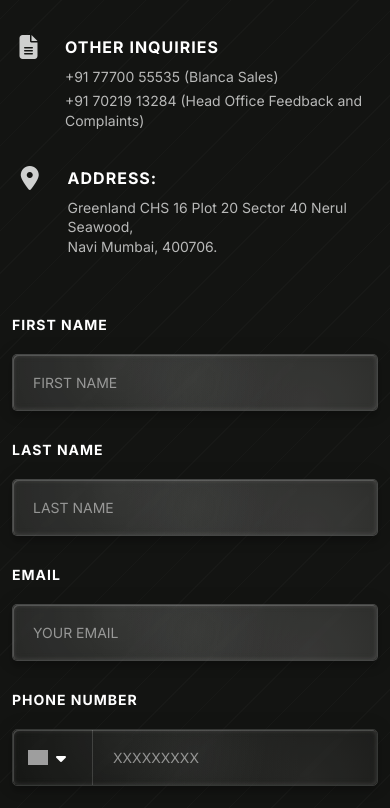
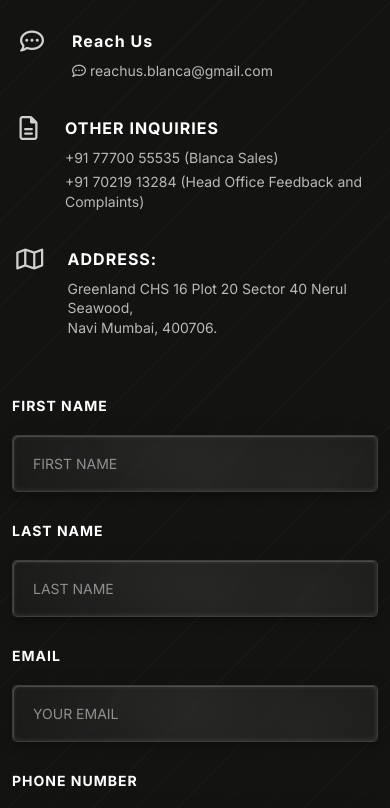
Before and after one commit to InventamTechSolution/Blanca-Realestate-react, a React (Vite) app: page /contact in a window 390 px wide. Shown: the part 913-1721 px from the top of the page. Built offline with nearby package versions, Linux system fonts and the light colour scheme; grey boxes are pictures that could not be loaded.

Commit message:
update css of the contet page

```diff
--- a/src/assets/styles/index.css
+++ b/src/assets/styles/index.css
@@ -32,8 +32,10 @@ html {
   --border-color: #D9DFE7;
   /* Liquid Glass Effect Variables */
   --lg-text: #FFFFFF;
-  --lg-bg-color: rgba(255, 255, 255, 0.1);
-  --lg-highlight: rgba(255, 255, 255, 0.3);
+  --lg-bg: rgba(255, 255, 255, 0.03);
+  /* Updated for higher transparency */
+  --lg-highlight: rgba(255, 255, 255, 0.15);
+  /* Updated to match the refined effect */
 }
 
 body {
@@ -180,20 +182,6 @@ mark {
   isolation: isolate;
 }
 
-/* .theme-btn {
-  padding: 16px 32px;
-  background: transparent;
-  color: var(--lg-text);
-  position: relative;
-  display: inline-flex;
-  font-weight: 600;
-  overflow: hidden;
-  cursor: pointer;
-  border-radius: 2rem;
-  box-shadow: 0 6px 6px rgba(0, 0, 0, 0.2), 0 0 20px rgba(0, 0, 0, 0.1);
-  transition: all 0.4s cubic-bezier(0.175, 0.885, 0.32, 2.2);
-  isolation: isolate;
-} */
 
 .theme-btn::before {
   content: "";
@@ -214,25 +202,6 @@ mark {
   z-index: 1;
 }
 
-/* .theme-btn::before {
-  content: '';
-  position: absolute;
-  inset: 0;
-  z-index: 0;
-  -webkit-backdrop-filter: blur(4px);
-  filter: url(#lg-dist);
-  border-radius: inherit;
-}
-
-.theme-btn::after {
-  content: '';
-  position: absolute;
-  inset: 0;
-  z-index: 1;
-  border-radius: inherit;
-  box-shadow: inset 1px 1px 0 var(--lg-highlight), inset 0 0 5px var(--lg-highlight);
-  pointer-events: none;
-} */
 
 .theme-btn>* {
   position: relative;
@@ -339,7 +308,7 @@ textarea,
   width: 100%;
   height: auto;
   padding: 16px 32px;
-  background-color: var(--black-100);
+  /* background-color: var(--black-100); */
   border: 1px solid var(--black-90);
 }
 
@@ -350,7 +319,7 @@ button:focus,
   outline: none;
   -webkit-box-shadow: none;
   box-shadow: none;
-  border-color: var(--black-90);
+  border-color: transparent;
 }
 
 input[type=search]::-ms-clear {
--- a/src/components/about/JourneySection/JourneySection.css
+++ b/src/components/about/JourneySection/JourneySection.css
@@ -123,8 +123,8 @@
 }
 
 /* Project Info Content */
-.project-card {
-    /* position: absolute;
+.journeyproject-card {
+    position: absolute;
     width: 420px;
     white-space: normal;
     background: rgba(17, 17, 17, 0.8);
@@ -133,17 +133,17 @@
     padding: 20px;
     border-radius: 12px;
     transition: all 0.4s cubic-bezier(0.165, 0.84, 0.44, 1);
-    box-shadow: 0 10px 30px rgba(0, 0, 0, 0.5); */
+    box-shadow: 0 10px 30px rgba(0, 0, 0, 0.5);
 }
 
-.journey-item:hover .project-card {
+.journey-item:hover .journeyproject-card {
     border-color: rgba(30, 75, 181, 0.5);
     transform: translateY(-5px);
     background: rgba(22, 22, 22, 0.95);
 }
 
 /* Connectors (Dashed Lines) */
-.project-card::before {
+.journeyproject-card::before {
     content: '';
     position: absolute;
     width: 2px;
@@ -152,28 +152,28 @@
     transition: all 0.3s ease;
 }
 
-.journey-item:hover .project-card::before {
+.journey-item:hover .journeyproject-card::before {
     border-left-color: #1e4bb5;
     height: 70px;
     z-index: 0;
 }
 
 /* Above the line */
-.project-card.above {
+.journeyproject-card.above {
     bottom: 50px;
 }
 
-.project-card.above::before {
+.journeyproject-card.above::before {
     bottom: -70px;
     left: 200px;
 }
 
 /* Below the line */
-.project-card.below {
+.journeyproject-card.below {
     top: 50px;
 }
 
-.project-card.below::before {
+.journeyproject-card.below::before {
     top: -70px;
     left: 200px;
 }
@@ -302,7 +302,7 @@
         padding: 50px 0;
     }
 
-    .project-card {
+    .journeyproject-card {
         width: 260px;
     }
 
--- a/src/components/about/JourneySection/index.jsx
+++ b/src/components/about/JourneySection/index.jsx
@@ -39,7 +39,7 @@ const JourneySection = () => {
             )}
 
             {item.projects.map((project, pIndex) => (
-                <div key={pIndex} className={`project-card ${project.position}`}>
+                <div key={pIndex} className={`journeyproject-card ${project.position}`}>
                     {project.image && (
                         <img
                             src={project.image}
--- a/src/components/common/Checkbox/Checkbox.css
+++ b/src/components/common/Checkbox/Checkbox.css
@@ -1,5 +1,5 @@
 .checkbox-group {
-    margin-top: 24px;
+    /* margin-top: 24px; */
     margin-bottom: 20px;
     display: flex;
     gap: 30px;
--- a/src/components/common/InputField/Input.css
+++ b/src/components/common/InputField/Input.css
@@ -1,13 +1,8 @@
-:root {
-    --lg-text: #fff;
-    --lg-highlight: rgba(255, 255, 255, 0.15);
-    --lg-bg: rgba(255, 255, 255, 0.05);
-}
-
 .glass-input-wrapper {
     position: relative;
     border-radius: 5px;
-    background: rgba(255, 255, 255, 0.08);
+    background: rgba(255, 255, 255, 0.03);
+    /* Lowered for more transparency */
     color: var(--lg-text);
     border: 1px solid var(--lg-highlight);
     box-shadow: 0 6px 6px rgba(0, 0, 0, 0.2), 0 0 20px rgba(0, 0, 0, 0.1);
@@ -18,14 +13,18 @@
     isolation: isolate;
 }
 
+.glass-input-wrapper.overflow-visible {
+    overflow: visible !important;
+}
+
 .glass-input-wrapper::before {
     content: "";
     position: absolute;
-    inset: -10px;
+    inset: 0px;
     background: radial-gradient(circle at 30% 20%, rgb(255 255 255 / 8%), rgba(255, 255, 255, 0) 55%),
         radial-gradient(circle at 80% 80%, rgb(243 237 237 / 10%), rgba(0, 0, 0, 0) 60%),
         radial-gradient(circle, rgb(229 237 232 / 5%), rgb(249 244 244 / 0%) 55%);
-    opacity: 0.9;
+    opacity: 0.5;
     pointer-events: none;
 }
 
@@ -69,6 +68,19 @@
 
 .form-control-new:focus {
     outline: none;
+    background-color: transparent !important;
+    box-shadow: none !important;
+}
+
+/* Custom styles for browser autofill */
+.form-control-new:-webkit-autofill,
+.form-control-new:-webkit-autofill:hover,
+.form-control-new:-webkit-autofill:focus,
+.form-control-new:-webkit-autofill:active {
+    -webkit-background-clip: text;
+    -webkit-text-fill-color: var(--lg-text) !important;
+    transition: background-color 5000s ease-in-out 0s;
+    box-shadow: inset 0 0 20px 20px transparent !important;
 }
 
 select.form-control-new {
--- a/src/components/common/PhoneInput/PhoneInput.jsx
+++ b/src/components/common/PhoneInput/PhoneInput.jsx
@@ -51,7 +51,7 @@ const PhoneInput = ({
         <Field label={label} className={className}>
             <div
                 ref={wrapperRef}
-                className={`phone-input-wrapper glass-input-wrapper ${showDropdown ? "z-index-high" : ""}`}
+                className={`phone-input-wrapper glass-input-wrapper ${showDropdown ? "z-index-high overflow-visible" : ""}`}
             >
                 <div className="country-code" onClick={() => setShowDropdown(!showDropdown)}>
                     <img
@@ -59,7 +59,7 @@ const PhoneInput = ({
                         alt={`${selectedCountry.name} Flag`}
                         className="selected-flag"
                     />
-                    <i className="fas fa-caret-down"></i>
+                    <i className="fa-solid fa-angle-down"></i>
 
                     <ul className={`country-dropdown ${showDropdown ? "show" : ""}`}>
                         {countries.map((country) => (
--- a/src/components/home/WhyChooseUs/index.jsx
+++ b/src/components/home/WhyChooseUs/index.jsx
@@ -145,10 +145,10 @@ const WhyChooseUs = () => {
 
                                     <div className="skewed-slide-buttons">
                                         <button className="prev-slide" onClick={() => goToSlide(currentIndex - 1)}>
-                                            <i className="fa fa-long-arrow-left"></i>
+                                            <i className="fa-solid fa-arrow-left-long"></i>
                                         </button>
                                         <button className="next-slide" onClick={() => goToSlide(currentIndex + 1)}>
-                                            <i className="fa fa-long-arrow-right"></i>
+                                            <i className="fa-solid fa-arrow-right-long"></i>
                                         </button>
                                     </div>
                                 </div>
--- a/src/pages/Contect/Contact.jsx
+++ b/src/pages/Contect/Contact.jsx
@@ -15,9 +15,42 @@ import Checkbox from "../../components/common/Checkbox/Checkbox";
 import './contect.css';
 
 const Contact = () => {
+    const [formData, setFormData] = React.useState({
+        firstName: "",
+        lastName: "",
+        email: "",
+        phone: "",
+        country: "",
+        contactMode: "",
+        newsOffers: false,
+        privacyPolicy: false
+    });
+
     useEffect(() => {
         window.scrollTo(0, 0);
     }, []);
+
+    const handleInputChange = (e) => {
+        const { name, value, type, checked } = e.target;
+        setFormData(prev => ({
+            ...prev,
+            [name]: type === 'checkbox' ? checked : value
+        }));
+    };
+
+    const handlePhoneChange = (e) => {
+        setFormData(prev => ({
+            ...prev,
+            phone: e.target.value
+        }));
+    };
+
+    const handleDropdownChange = (name, value) => {
+        setFormData(prev => ({
+            ...prev,
+            [name]: value
+        }));
+    };
 
     return (
         <div className="contact-page">
@@ -42,22 +75,20 @@ const Contact = () => {
                                     </div>
 
                                     <p className="text-white-50 contact-desc">
-                                        Thank you for exploring our website! We’re always happy to connect with you.
-                                        Whether you have a question, need assistance, or would like to share
-                                        your feedback, our team is ready to help.
+                                        Thank you for exploring our website! We’re always happy to connect with you. Whether you have a question, need assistance, or would like to share your feedback, our team is ready to help. Reach out to us through the contact details below or simply complete the contact form. We aim to respond to every inquiry as quickly as possible.
                                     </p>
 
                                     <div className="contact-items">
 
                                         <div className="contact-item-new">
                                             <div className="contact-icon">
-                                                <i className="fas fa-comment-dollar"></i>
+                                                <i className="fa-regular fa-comment-dots"></i>
                                             </div>
                                             <div className="contact-text">
                                                 <h5>Reach Us</h5>
                                                 <p>
                                                     <a href="mailto:reachus.blanca@gmail.com">
-                                                        reachus.blanca@gmail.com
+                                                        <i className="fa-regular fa-comment-dots"></i> reachus.blanca@gmail.com
                                                     </a>
                                                 </p>
                                             </div>
@@ -65,7 +96,7 @@ const Contact = () => {
 
                                         <div className="contact-item-new">
                                             <div className="contact-icon">
-                                                <i className="fas fa-file-alt"></i>
+                                                <i className="fa-regular fa-file-lines"></i>
                                             </div>
                                             <div className="contact-text">
                                                 <h5>OTHER INQUIRIES</h5>
@@ -76,7 +107,7 @@ const Contact = () => {
 
                                         <div className="contact-item-new border-0 pb-0 mb-0">
                                             <div className="contact-icon">
-                                                <i className="fas fa-map-marker-alt"></i>
+                                                <i className="fa-regular fa-map"></i>
                                             </div>
                                             <div className="contact-text">
                                                 <h5>ADDRESS:</h5>
@@ -100,6 +131,9 @@ const Contact = () => {
                                                 <InputField
                                                     label="FIRST NAME"
                                                     placeholder="FIRST NAME"
+                                                    name="firstName"
+                                                    value={formData.firstName}
+                                                    onChange={handleInputChange}
                                                     required
                                                 />
                                             </Col>
@@ -107,6 +141,9 @@ const Contact = () => {
                                                 <InputField
                                                     label="LAST NAME"
                                                     placeholder="LAST NAME"
+                                                    name="lastName"
+                                                    value={formData.lastName}
+                                                    onChange={handleInputChange}
                                                     required
                                                 />
                                             </Col>
@@ -115,12 +152,18 @@ const Contact = () => {
                                                     type="email"
                                                     label="EMAIL"
                                                     placeholder="YOUR EMAIL"
+                                                    name="email"
+                                                    value={formData.email}
+                                                    onChange={handleInputChange}
                                                     required
                                                 />
                                             </Col>
                                             <Col md={6}>
                                                 <PhoneInput
                                                     label="PHONE NUMBER"
+                                                    name="phone"
+                                                    value={formData.phone}
+                                                    onChange={handlePhoneChange}
                                                     required
                                                 />
                                             </Col>
@@ -128,27 +171,38 @@ const Contact = () => {
                                                 <Dropdown
                                                     label="COUNTRY"
                                                     placeholder="-- select one --"
+                                                    name="country"
                                                     options={["India", "UAE", "USA", "UK"]}
+                                                    value={formData.country}
+                                                    onChange={(val) => handleDropdownChange("country", val)}
                                                 />
                                             </Col>
                                             <Col md={6}>
                                                 <RadioGroup
                                                     label="PREFERRED MODE OF CONTACT"
-                                                    name="contact-mode"
+                                                    name="contactMode"
                                                     options={[
                                                         { label: "PHONE", value: "phone" },
                                                         { label: "EMAIL", value: "email" }
                                                     ]}
+                                                    selectedValue={formData.contactMode}
+                                                    onChange={handleInputChange}
                                                 />
                                             </Col>
                                             <Col md={6}>
                                                 <Checkbox
                                                     label="I'd like to hear about news and offers."
+                                                    name="newsOffers"
+                                                    checked={formData.newsOffers}
+                                                    onChange={handleInputChange}
                                                 />
                                             </Col>
                                             <Col md={6}>
                                                 <Checkbox
                                                     label={<>I've read and agree to the <a href="/privacy-policy">Privacy Policy</a></>}
+                                                    name="privacyPolicy"
+                                                    checked={formData.privacyPolicy}
+                                                    onChange={handleInputChange}
                                                     required
                                                 />
                                             </Col>
--- a/src/pages/Contect/contect.css
+++ b/src/pages/Contect/contect.css
@@ -35,15 +35,6 @@
 /* Redesigned Contact Section */
 .contact-form-section {
     padding: 100px 0;
-    /* background-color: #1a1a1a;
-    background-image:
-        linear-gradient(135deg, rgba(255, 255, 255, 0.05) 25%, transparent 25%),
-        linear-gradient(225deg, rgba(255, 255, 255, 0.05) 25%, transparent 25%),
-        linear-gradient(45deg, rgba(255, 255, 255, 0.05) 25%, transparent 25%),
-        linear-gradient(315deg, rgba(255, 255, 255, 0.05) 25%, transparent 25%);
-    background-position: 40px 0, 40px 0, 0 0, 0 0;
-    background-size: 80px 80px;
-    background-repeat: repeat; */
     position: relative;
 }
 
@@ -136,14 +127,8 @@
     color: #fff;
 }
 
-:root {
-    --lg-text: #fff;
-    --lg-highlight: rgba(255, 255, 255, 0.15);
-    --lg-bg: rgba(255, 255, 255, 0.05);
-}
-
 /* Form Styles */
-.contact-form-wrapper-new {
+.wow.fadeInRight {
     background: transparent;
 }
 
@@ -195,10 +180,3 @@
         font-size: 40px;
     }
 }
-
-@media (max-width: 767px) {
-    .radio-group {
-        flex-direction: column;
-        gap: 15px;
-    }
-}
```
